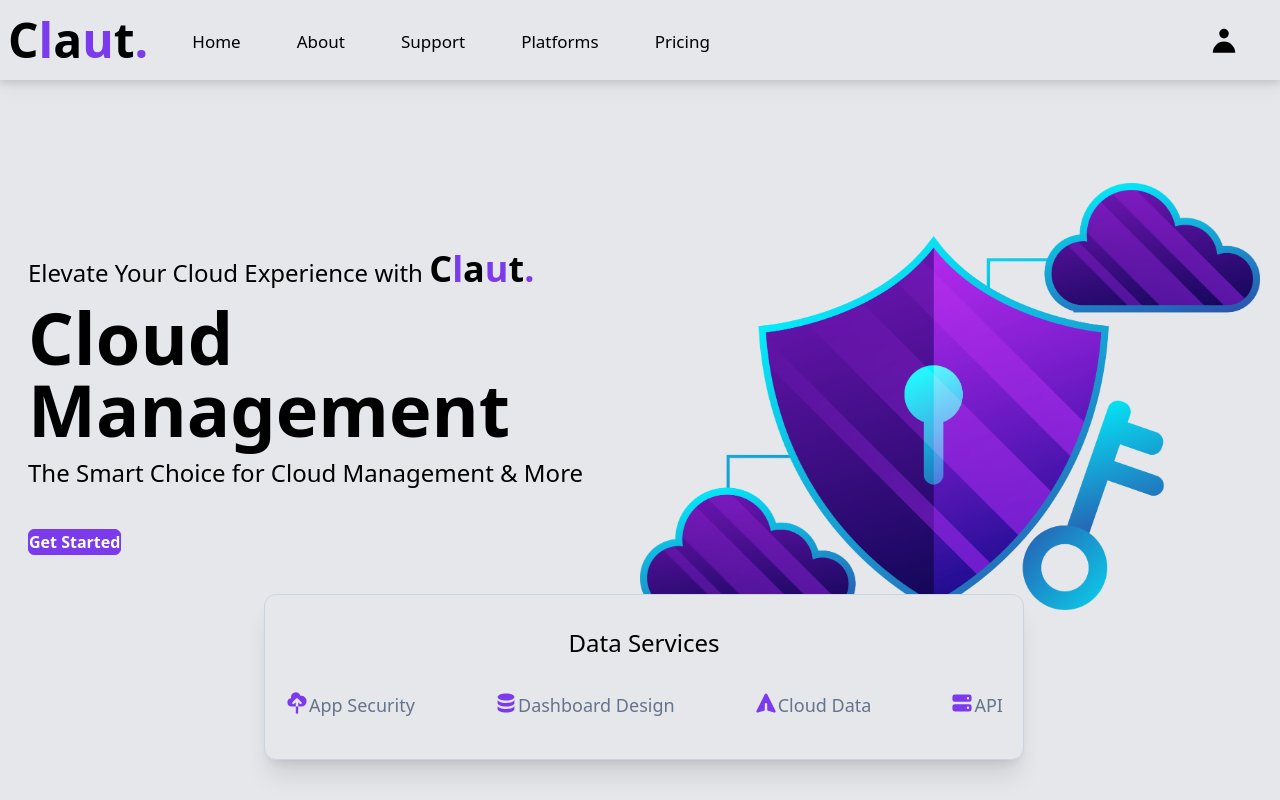
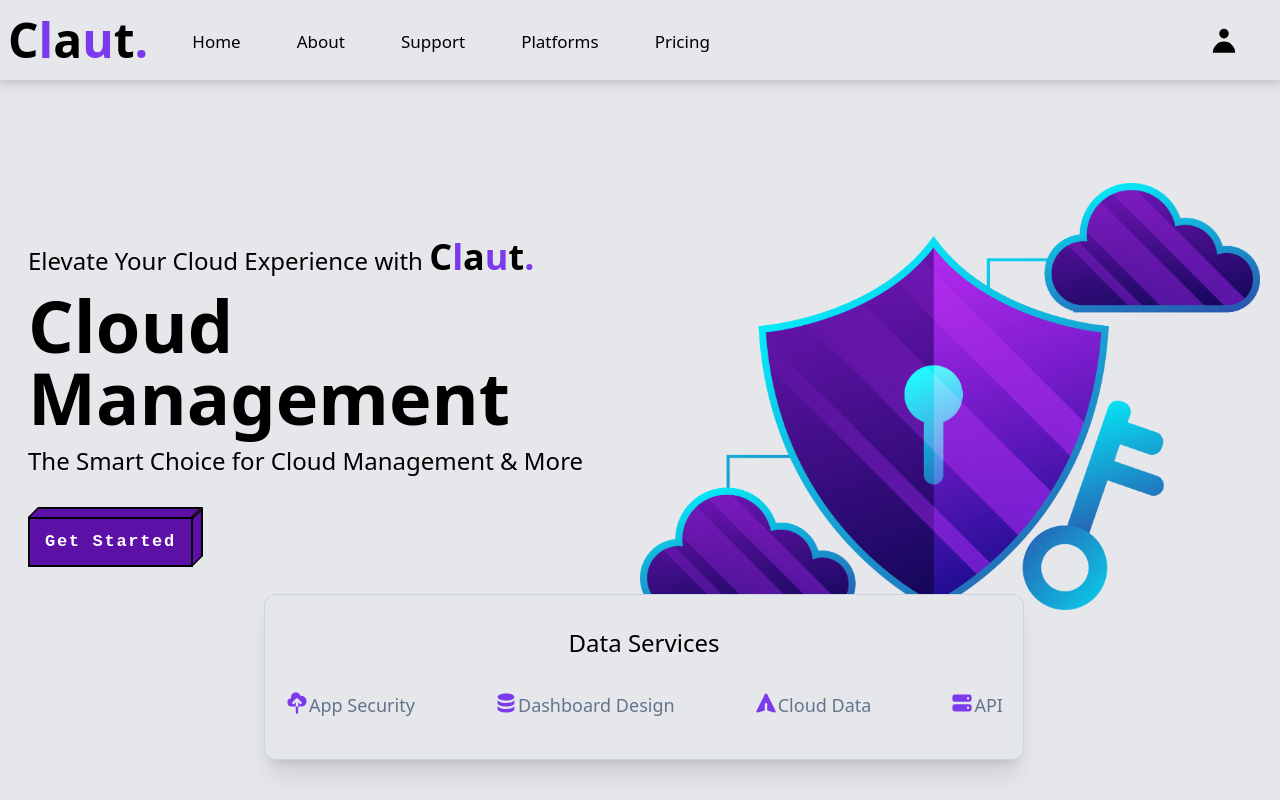
Before and after one commit to radosav-perisic/claut, a React (Vite) app: page / in a window 1280 px wide. Shown: the top 800 px of the page. Built offline with nearby package versions, Linux system fonts and the light colour scheme.

Commit message:
Update index.css
add buttontn styles for button in hero component

```diff
--- a/src/index.css
+++ b/src/index.css
@@ -12,3 +12,108 @@
         hover:bg-transparent hover:text-violet-600 rounded-md
     }
 }
+/* Hero Button Styles */
+.btn {
+    display: block;
+    padding: 0.7em 1em;
+    background: transparent;
+    outline: none;
+    border: 0;
+    color: #FFFFFF;
+    letter-spacing: 0.1em;
+    font-family: monospace;
+    font-size: 17px;
+    cursor: pointer;
+    z-index: 1;
+}
+
+.cube {
+    position: relative;
+    transition: all 0.5s;
+}
+
+.cube .bg-top {
+    position: absolute;
+    height: 10px;
+    background: #000000;
+    bottom: 100%;
+    left: 5px;
+    right: -5px;
+    transform: skew(-45deg, 0);
+    margin: 0;
+    transition: all 0.4s;
+}
+
+.cube .bg-top .bg-inner {
+    bottom: 0;
+}
+
+.cube .bg {
+    position: absolute;
+    left: 0;
+    bottom: 0;
+    top: 0;
+    right: 0;
+    background: #000000;
+    transition: all 0.4s;
+}
+
+.cube .bg-right {
+    position: absolute;
+    background: #000000;
+    top: -5px;
+    z-index: 0;
+    bottom: 5px;
+    width: 10px;
+    left: 100%;
+    transform: skew(0, -45deg);
+    transition: all 0.4s;
+}
+
+.cube .bg-right .bg-inner {
+    left: 0;
+}
+
+.cube .bg-inner {
+    background: #5d10a5;
+    position: absolute;
+    left: 2px;
+    right: 2px;
+    top: 2px;
+    bottom: 2px;
+}
+
+.cube .text {
+    position: relative;
+    transition: all 0.4s;
+}
+
+.cube:hover .bg-inner {
+    background: #FFFFFF;
+    transition: all 0.4s;
+}
+
+.cube:hover .text {
+    color: #8A2BE2;
+    transition: all 0.4s;
+}
+
+.cube:hover .bg-right,
+.cube:hover .bg,
+.cube:hover .bg-top {
+    background: #000000;
+}
+
+.cube:active {
+    z-index: 9999;
+    animation: bounce 0.1s linear;
+}
+
+@keyframes bounce {
+    50% {
+        transform: scale(0.9);
+    }
+}
+
+
+  /*  */
```
